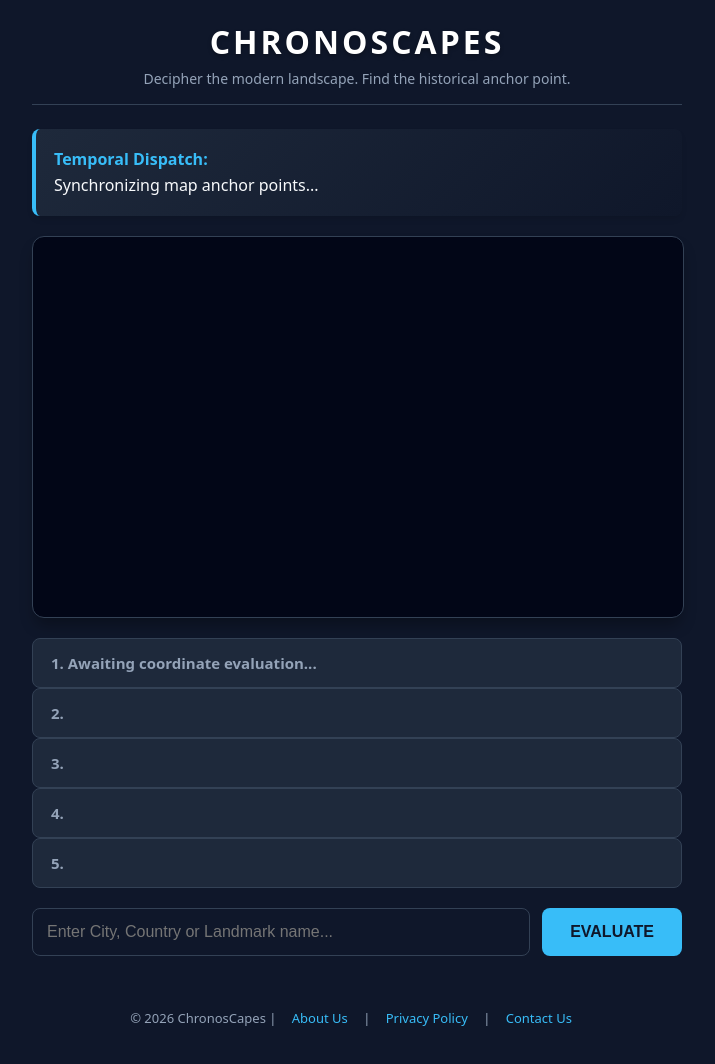
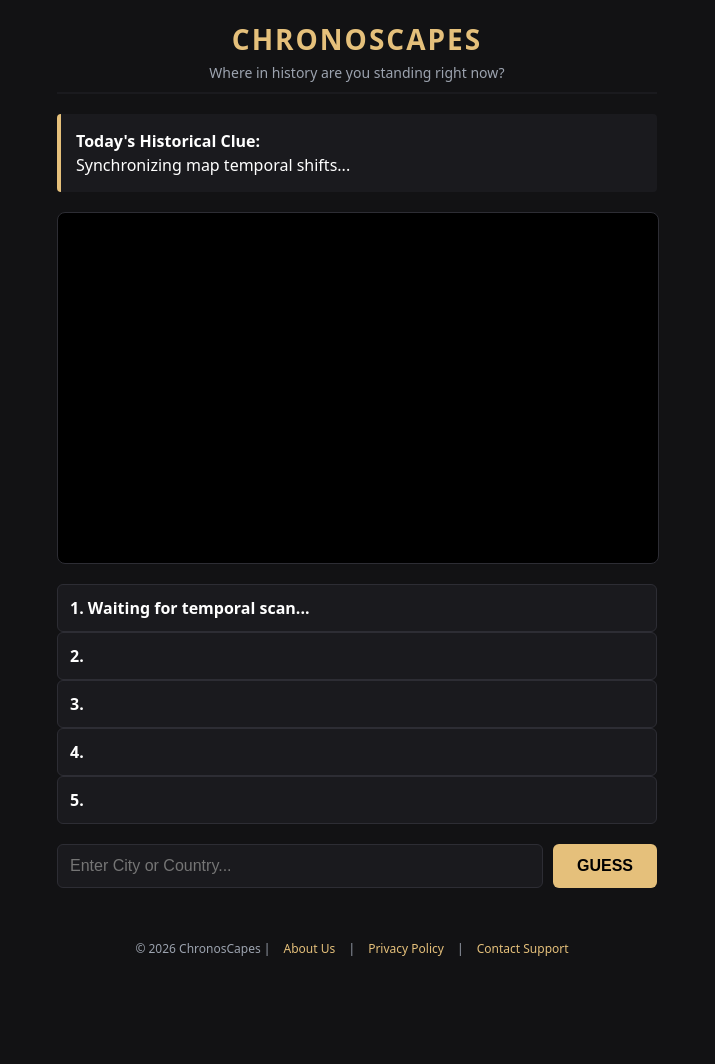
Before and after one commit to justanotherdevyt-png/chronoscapes, a plain HTML site: page index.html in a window 1280 px wide. Shown: the whole page, without its empty margins (283-998 px from the left). After the commit the page ends 989 px from the top, so only its background shows below. Drawn offline with nearby package versions, Linux system fonts and the light colour scheme.

Commit message:
Update index.html

```diff
--- a/index.html
+++ b/index.html
@@ -4,127 +4,42 @@
     <meta charset="UTF-8">
     <meta name="viewport" content="width=device-width, initial-scale=1.0">
     <title>ChronosCapes - Daily History Map Game</title>
+    <!-- We load the official, free Supabase client library directly via CDN -->
     <script src="https://cdn.jsdelivr.net/npm/@supabase/supabase-js@2"></script>
     <style>
         :root {
-            --bg-color: #0f172a;
-            --card-color: #1e293b;
-            --accent-color: #38bdf8;
-            --accent-hover: #0ea5e9;
-            --text-color: #f8fafc;
-            --text-muted: #94a3b8;
-            --success-color: #10b981;
-            --border-color: #334155;
+            --bg-color: #121214; --card-color: #1a1a1e; --accent-color: #e5c07b;
+            --text-color: #ffffff; --text-muted: #9ca3af; --success-color: #4caf50;
         }
-        body {
-            margin: 0;
-            font-family: system-ui, -apple-system, sans-serif;
-            background-color: var(--bg-color);
-            color: var(--text-color);
-            display: flex;
-            flex-direction: column;
-            align-items: center;
-            min-height: 100vh;
-            padding: 20px;
-            box-sizing: border-box;
-        }
-        header {
-            text-align: center;
-            margin-bottom: 24px;
-            border-bottom: 1px solid var(--border-color);
-            width: 100%;
-            max-width: 650px;
-            padding-bottom: 16px;
-        }
-        h1 { margin: 0; color: #fff; font-size: 32px; font-weight: 800; letter-spacing: 3px; text-shadow: 0 2px 4px rgba(0,0,0,0.3); }
-        .subtitle { color: var(--text-muted); font-size: 14px; margin: 6px 0 0 0; font-weight: 500; }
-        main { width: 100%; max-width: 650px; display: flex; flex-direction: column; gap: 20px; }
-        #clue-box {
-            background: linear-gradient(135deg, var(--card-color), #0f172a);
-            border-left: 4px solid var(--accent-color);
-            padding: 18px;
-            border-radius: 8px;
-            font-size: 16px;
-            line-height: 1.6;
-            box-shadow: 0 4px 6px -1px rgba(0, 0, 0, 0.1);
-        }
-        #map-container {
-            width: 100%;
-            height: 380px;
-            background-color: #020617;
-            border-radius: 12px;
-            overflow: hidden;
-            border: 1px solid var(--border-color);
-            box-shadow: 0 10px 15px -3px rgba(0, 0, 0, 0.3);
-        }
+        body { margin: 0; font-family: system-ui, sans-serif; background-color: var(--bg-color); color: var(--text-color); display: flex; flex-direction: column; align-items: center; padding: 20px; }
+        header { text-align: center; margin-bottom: 20px; border-bottom: 2px solid var(--card-color); width: 100%; max-width: 600px; padding-bottom: 10px; }
+        h1 { margin: 0; color: var(--accent-color); font-size: 28px; letter-spacing: 2px; }
+        .subtitle { color: var(--text-muted); font-size: 14px; margin: 5px 0 0 0; }
+        main { width: 100%; max-width: 600px; display: flex; flex-direction: column; gap: 20px; }
+        #clue-box { background-color: var(--card-color); border-left: 4px solid var(--accent-color); padding: 15px; border-radius: 4px; font-size: 16px; line-height: 1.5; }
+        #map-container { width: 100%; height: 350px; background-color: #000; border-radius: 8px; overflow: hidden; border: 1px solid #2d2d34; }
         iframe { width: 100%; height: 100%; border: none; }
-        .game-controls { display: flex; flex-direction: column; gap: 12px; }
-        .guess-row {
-            background-color: var(--card-color);
-            padding: 14px 18px;
-            border-radius: 8px;
-            border: 1px solid var(--border-color);
-            font-weight: 600;
-            font-size: 15px;
-            color: var(--text-muted);
-            transition: all 0.2s ease;
-        }
-        .input-group { display: flex; gap: 12px; margin-top: 8px; }
-        input {
-            flex: 1;
-            padding: 14px;
-            border-radius: 8px;
-            border: 1px solid var(--border-color);
-            background-color: #0f172a;
-            color: #fff;
-            font-size: 16px;
-            outline: none;
-            transition: border 0.2s;
-        }
-        input:focus { border-color: var(--accent-color); }
-        button {
-            padding: 14px 28px;
-            border-radius: 8px;
-            border: none;
-            background-color: var(--accent-color);
-            color: #0f172a;
-            font-weight: 700;
-            font-size: 16px;
-            cursor: pointer;
-            transition: background-color 0.2s;
-        }
-        button:hover { background-color: var(--accent-hover); }
-        #result-box {
-            display: none;
-            background-color: var(--card-color);
-            padding: 24px;
-            border-radius: 12px;
-            border: 1px solid var(--success-color);
-            text-align: center;
-            box-shadow: 0 20px 25px -5px rgba(0, 0, 0, 0.2);
-        }
-        .btn-share {
-            background-color: var(--success-color);
-            color: white;
-            margin-top: 12px;
-        }
-        .btn-share:hover { background-color: #059669; }
-        footer { margin: 40px 0 20px 0; font-size: 13px; color: var(--text-muted); text-align: center; }
-        footer a { color: var(--accent-color); text-decoration: none; margin: 0 12px; }
-        footer a:hover { text-decoration: underline; }
+        .game-controls { display: flex; flex-direction: column; gap: 10px; }
+        .guess-row { background-color: var(--card-color); padding: 12px; border-radius: 6px; border: 1px solid #2d2d34; font-weight: bold; }
+        .input-group { display: flex; gap: 10px; margin-top: 10px; }
+        input { flex: 1; padding: 12px; border-radius: 6px; border: 1px solid #2d2d34; background-color: var(--card-color); color: #fff; font-size: 16px; }
+        button { padding: 12px 24px; border-radius: 6px; border: none; background-color: var(--accent-color); color: #000; font-weight: bold; font-size: 16px; cursor: pointer; }
+        #result-box { display: none; background-color: var(--card-color); padding: 20px; border-radius: 8px; border: 1px solid var(--success-color); text-align: center; }
+        footer { margin-top: 40px; font-size: 12px; color: var(--text-muted); text-align: center; }
+        footer a { color: var(--accent-color); text-decoration: none; margin: 0 10px; }
     </style>
 </head>
 <body>
 
     <header>
         <h1>CHRONOSCAPES</h1>
-        <p class="subtitle">Decipher the modern landscape. Find the historical anchor point.</p>
+        <p class="subtitle">Where in history are you standing right now?</p>
     </header>
 
     <main>
         <div id="clue-box">
-            <strong style="color: var(--accent-color);">Temporal Dispatch:</strong><br>
-            <span id="clue-text">Synchronizing map anchor points...</span>
+            <strong>Today's Historical Clue:</strong><br>
+            <span id="clue-text">Synchronizing map temporal shifts...</span>
         </div>
 
         <div id="map-container">
@@ -133,7 +48,7 @@
 
         <div class="game-controls">
             <div id="guesses-container">
-                <div class="guess-row" id="r1">1. Awaiting coordinate evaluation...</div>
+                <div class="guess-row" id="r1">1. Waiting for temporal scan...</div>
                 <div class="guess-row" id="r2">2.</div>
                 <div class="guess-row" id="r3">3.</div>
                 <div class="guess-row" id="r4">4.</div>
@@ -141,46 +56,56 @@
             </div>
 
             <div class="input-group" id="action-inputs">
-                <input type="text" id="user-guess" placeholder="Enter City, Country or Landmark name..." autocomplete="off">
-                <button onclick="submitGuess()">EVALUATE</button>
+                <input type="text" id="user-guess" placeholder="Enter City or Country..." autocomplete="off">
+                <button onclick="submitGuess()">GUESS</button>
             </div>
         </div>
 
         <div id="result-box">
-            <h2 id="result-title" style="color: var(--success-color); margin-top:0; font-size: 24px;">Timeline Anchored Successfully!</h2>
-            <p id="share-emojis" style="letter-spacing: 6px; font-size: 24px; margin: 16px 0;"></p>
-            <button class="btn-share" onclick="copyScores()">Copy Log Data to Clipboard</button>
-            <hr style="border-color: var(--border-color); margin: 24px 0;">
-            <h3 style="color: var(--accent-color);">Historical Archive Summary</h3>
-            <p id="history-educational-text" style="text-align: left; line-height: 1.7; color: #cbd5e1; font-size: 15px;"></p>
+            <h2 style="color: var(--success-color); margin-top:0;">Victory! You Found the Timeline!</h2>
+            <p id="share-emojis" style="letter-spacing: 3px; font-size: 20px;"></p>
+            <button onclick="copyScores()">Copy Score</button>
+            <hr style="border-color: #2d2d34; margin: 20px 0;">
+            <h3>The Historical Context</h3>
+            <p id="history-educational-text" style="text-align: left; line-height: 1.6; color: var(--text-muted);"></p>
         </div>
     </main>
 
     <footer>
-        <p>© 2026 ChronosCapes | <a href="/about.html">About Us</a> | <a href="/privacy.html">Privacy Policy</a> | <a href="/contact.html">Contact Us</a></p>
+        <p>© 2026 ChronosCapes | <a href="#">About Us</a> | <a href="#">Privacy Policy</a> | <a href="#">Contact Support</a></p>
     </footer>
 
     <script>
-        // Insert your custom Supabase Keys gathered in Part 2 here:
+        // CONFIGURATION: Connects your web files to your Supabase engine
         const SUPABASE_URL = "https://rragwfegqdqnahzttpfg.supabase.co";
-        const SUPABASE_ANON_KEY = "eyJhbGciOiJIUzI1NiIsInR5cCI6IkpXVCJ9.eyJpc3MiOiJzdXBhYmFzZSIsInJlZiI6InJyYWd3ZmVncWRxbmFoenR0cGZnIiwicm9sZSI6ImFub24iLCJpYXQiOjE3ODA2MDcxNjIsImV4cCI6MjA5NjE4MzE2Mn0.Jn14oC25fpCWjFbh5ISqQF3FEt9NhWyIqsGVvkueMLU";
+        const SUPABASE_ANON_KEY = "eyJhbGciOiIsInR5cCI6IkpXVCJ9.eyJpc3MiOiJzdXBhYmFzZSIsInJlZiI6InJyYWd3ZmVncWRxbmFoenR0cGZnIiwicm9sZSI6ImFub24iLCJpYXQiOjE3ODA2MDcxNjIsImV4cCI6MjA5NjE4MzE2Mn0.Jn14oC25fpCWjFbh5ISqQF3FEt9NhWyIqsGVvkueMLU";
 
-        const supabase = supabase.createClient(SUPABASE_URL, SUPABASE_ANON_KEY);
-        let activePuzzle = null; let currentGuessCount = 1; const maxGuesses = 5;
+        const supabaseClient = supabase.createClient(SUPABASE_URL, SUPABASE_ANON_KEY);
 
+        let activePuzzle = null;
+        let currentGuessCount = 1;
+        const maxGuesses = 5;
+
+        // Fetch puzzle matching the current date automatically
         async function loadDailyPuzzle() {
             const todayISO = new Date().toISOString().split('T')[0];
-            let { data, error } = await supabase.from('daily_puzzles').select('*').eq('release_date', todayISO).single();
+
+            let { data, error } = await supabase
+                .from('daily_puzzles')
+                .select('*')
+                .eq('release_date', todayISO)
+                .single();
 
             if (error || !data) {
+                // Fallback backup puzzle mechanism just in case
                 document.getElementById('clue-text').innerText = "Chronological reading error. Testing backup time loop.";
                 return;
             }
+
             activePuzzle = data;
             document.getElementById('clue-text').innerText = activePuzzle.clue_text;
             document.getElementById('street-view-frame').src = activePuzzle.embed_url;
-            document.getElementById('r1').innerText = "1. Enter location to scan coordinates...";
-            document.getElementById('r1').style.color = "var(--text-color)";
+            document.getElementById('r1').innerText = "1. Enter a location to record your first guess...";
         }
 
         function submitGuess() {
@@ -190,21 +115,17 @@
             if (!userGuessValue) return;
 
             const currentRow = document.getElementById(`r${currentGuessCount}`);
-            currentRow.style.color = "var(--text-color)";
 
             if (userGuessValue === activePuzzle.correct_answer.toLowerCase()) {
-                currentRow.innerText = `${currentGuessCount}. ${inputField.value} — 🟩 ANCHORED`;
-                currentRow.style.borderColor = "var(--success-color)";
+                currentRow.innerText = `${currentGuessCount}. ${inputField.value} — 🟩 CORRECT!`;
                 endGame(true);
             } else {
-                currentRow.innerText = `${currentGuessCount}. ${inputField.value} — 🟥 MISALIGNED`;
+                currentRow.innerText = `${currentGuessCount}. ${inputField.value} — 🟥 INCORRECT`;
                 currentGuessCount++;
                 if (currentGuessCount > maxGuesses) {
                     endGame(false);
                 } else {
-                    const nextRow = document.getElementById(`r${currentGuessCount}`);
-                    nextRow.innerText = `${currentGuessCount}. Awaiting coordinate evaluation...`;
-                    nextRow.style.color = "var(--text-color)";
+                    document.getElementById(`r${currentGuessCount}`).innerText = `${currentGuessCount}. Waiting for guess...`;
                 }
             }
             inputField.value = "";
@@ -225,9 +146,8 @@
             document.getElementById('share-emojis').innerText = emojiString;
             document.getElementById('history-educational-text').innerText = activePuzzle.history_lesson;
             if(!isWin) {
-                document.getElementById('result-title').innerText = "Timeline Fractured! Out of Guesses.";
-                document.getElementById('result-title').style.color = "#ef4444";
-                resultBox.style.borderColor = "#ef4444";
+                resultBox.querySelector('h2').innerText = "Timeline Lost! Correct answer: " + activePuzzle.correct_answer.toUpperCase();
+                resultBox.querySelector('h2').style.color = "#f44336";
             }
             resultBox.scrollIntoView({ behavior: 'smooth' });
         }
@@ -235,10 +155,12 @@
         function copyScores() {
             const emojis = document.getElementById('share-emojis').innerText;
             const scoreDisplay = currentGuessCount > maxGuesses ? 'X' : currentGuessCount;
-            const textToCopy = `ChronosCapes Day ${activePuzzle.day_number}\nLog Verification: ${scoreDisplay}/${maxGuesses}\n${emojis}\nPlay free here: ${window.location.href}`;
+            const textToCopy = `ChronosCapes Day ${activePuzzle.day_number}\nScore: ${scoreDisplay}/${maxGuesses}\n${emojis}\nPlay free here!`;
             navigator.clipboard.writeText(textToCopy);
-            alert("Score copied to clipboard!");
+            alert("Score copied!");
         }
+
+        // Run on mount
         loadDailyPuzzle();
     </script>
 </body>
```
